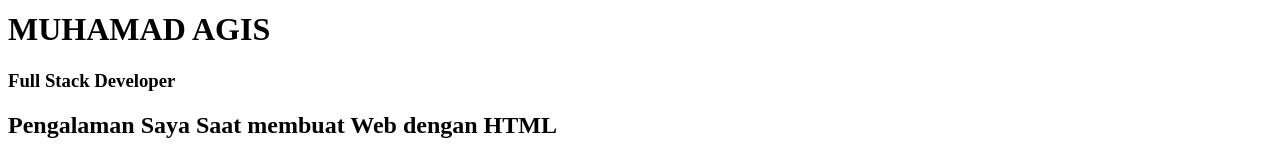
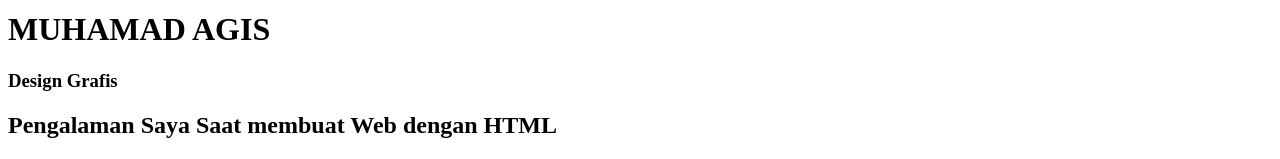
Before and after one commit to agis3636/web-hosting1, a plain HTML site: page index.html in a window 1280 px wide. Shown: the part 240-399 px from the top of the page. Drawn offline with Linux system fonts and the light colour scheme.

Commit message:
edit index di local

```diff
--- a/index.html
+++ b/index.html
@@ -18,7 +18,7 @@
     <header>
         <img src="image/profile.png" width="200" height="200" style="border-radius: 50%;" alt="foto profile">
         <h1>MUHAMAD AGIS</h1>
-        <h3>Full Stack Developer</h3>
+	<h3>Design Grafis</h3>
     </header>
 
     <article>
```
